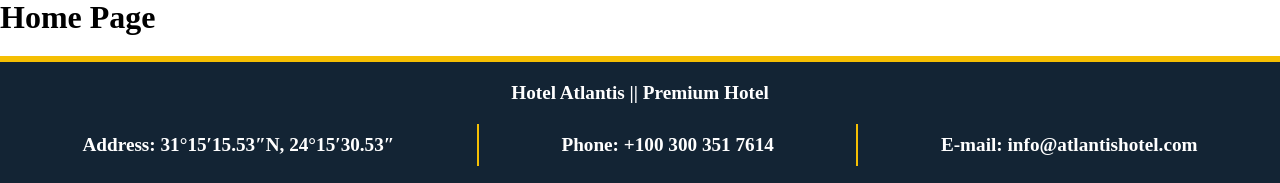
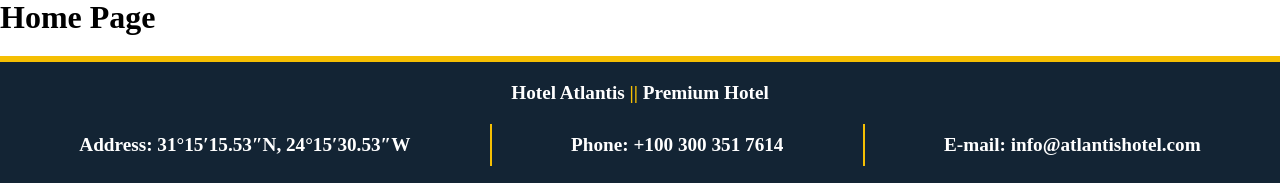
Before and after one commit to hallgatolaszlo/SzallodaWebApp, a React (Vite) app in the folder frontend/: page / in a window 1280 px wide. Shown: the part 912-1095 px from the top of the page. Built offline with nearby package versions, Linux system fonts and the light colour scheme.

Commit message:
footer done

```diff
--- a/frontend/src/components/Footer.jsx
+++ b/frontend/src/components/Footer.jsx
@@ -5,9 +5,10 @@ function Footer() {
         <>
             <footer>
                 <hr className="footer-hr"/>
-                <h3 className="footer-text footer-text-1">Hotel Atlantis || Premium Hotel</h3>
+                <h3 className="footer-text footer-text-1">Hotel Atlantis <span
+                    className="line-icon">||</span> Premium Hotel</h3>
                 <div className="footer-contact">
-                    <h3 className="footer-text footer-text-2">Address: 31°15′15.53″N, 24°15′30.53″</h3>
+                    <h3 className="footer-text footer-text-2">Address: 31°15′15.53″N, 24°15′30.53″W</h3>
                     <h3 className="footer-text footer-text-2">Phone: +100 300 351 7614</h3>
                     <h3 className="footer-text footer-text-2">E-mail: info@atlantishotel.com</h3>
                 </div>
--- a/frontend/src/components/Navbar.jsx
+++ b/frontend/src/components/Navbar.jsx
@@ -59,7 +59,7 @@ function Navbar() {
                     {isNavVisible === true ?
                         (<div className="nav-link-log-group">
                             <Link to="/login" className="nav-link">Login</Link>
-                            <Link to="/login" className="nav-link">Sign Up</Link>
+                            <Link to="/register" className="nav-link">Sign Up</Link>
                         </div>) : (
                             <div className="nav-link dropdown">
                                 <button className="nav-link-btn">
@@ -67,7 +67,7 @@ function Navbar() {
                                 </button>
                                 <div className="dropdown-content">
                                     <Link to="/login" className="nav-link">Login</Link>
-                                    <Link to="/login" className="nav-link">Sign Up</Link>
+                                    <Link to="/register" className="nav-link">Sign Up</Link>
                                 </div>
                             </div>)}
                 </div>
--- a/frontend/src/css/Footer.css
+++ b/frontend/src/css/Footer.css
@@ -61,3 +61,7 @@ footer {
         border: 1px solid var(--deeper-gold);
     }
 }
+
+.line-icon {
+    color: var(--deeper-gold);
+}
```
